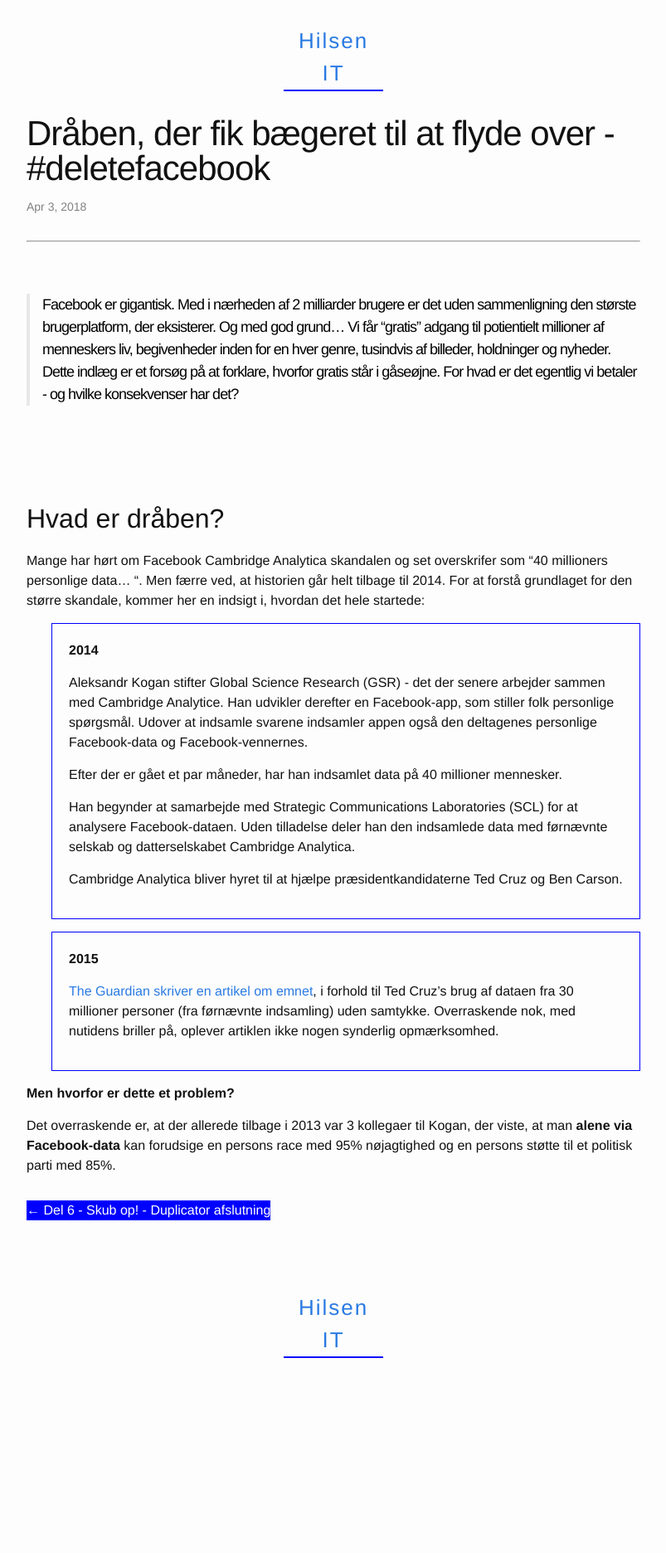
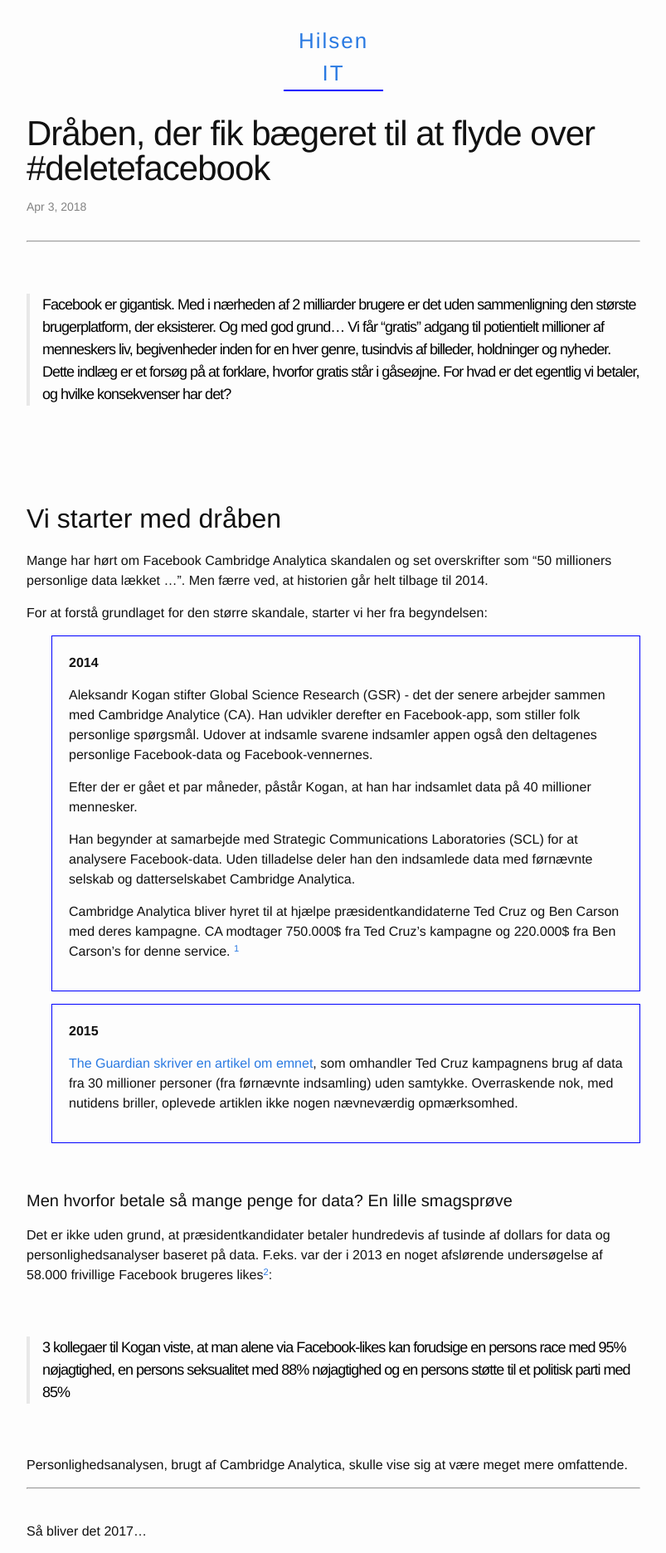
Before and after one commit to peterhoejlundandersen/hilsen, a Jekyll site: the page built from _posts/blogs/2018-04-03-hvorfor-jeg-slettede-min-facebook.markdown, in a window 1280 px wide. Shown: the top 1872 px of the page at 83% size, without its empty margins (238-1041 px from the left). Built offline with Jekyll 4.4.1, drawn with Linux system fonts in a browser that asks for light colours; before the commit the page ends 1737 px from its top, so only the background shows below that; some of the changed text lies outside the part shown.

Commit message:
added a lot to facebook post

```diff
--- a/_posts/blogs/2018-04-03-hvorfor-jeg-slettede-min-facebook.markdown
+++ b/_posts/blogs/2018-04-03-hvorfor-jeg-slettede-min-facebook.markdown
@@ -1,36 +1,81 @@
 ---
 layout: blog
-title: "Dråben, der fik bægeret til at flyde over - #deletefacebook"
+title: "Dråben, der fik bægeret til at flyde over #deletefacebook"
 desc: "Min rejse fra naiv Facebookbruger til en sur, gammel og skræmt data-gnavpotte"
 category: blogs
 seocontent: ""
 seoimage: "Lav et nyt billede"
 ---
 
-> Facebook er gigantisk. Med i nærheden af 2 milliarder brugere er det uden sammenligning den største brugerplatform, der eksisterer. Og med god grund... Vi får "gratis" adgang til potientielt millioner af menneskers liv, begivenheder inden for en hver genre, tusindvis af billeder, holdninger og nyheder. Dette indlæg er et forsøg på at forklare, hvorfor gratis står i gåseøjne. For hvad er det egentlig vi betaler - og hvilke konsekvenser har det?
+> Facebook er gigantisk. Med i nærheden af 2 milliarder brugere er det uden sammenligning den største brugerplatform, der eksisterer. Og med god grund... Vi får "gratis" adgang til potientielt millioner af menneskers liv, begivenheder inden for en hver genre, tusindvis af billeder, holdninger og nyheder. Dette indlæg er et forsøg på at forklare, hvorfor gratis står i gåseøjne. For hvad er det egentlig vi betaler, og hvilke konsekvenser har det?
 
-## Hvad er dråben?
+## Vi starter med dråben
 
-Mange har hørt om Facebook Cambridge Analytica skandalen og set overskrifer som "40 millioners personlige data... ". Men færre ved, at historien går helt tilbage til 2014. For at forstå grundlaget for den større skandale, kommer her en indsigt i, hvordan det hele startede:
+Mange har hørt om Facebook Cambridge Analytica skandalen og set overskrifter som "50 millioners personlige data lækket ...". Men færre ved, at historien går helt tilbage til 2014.
+
+For at forstå grundlaget for den større skandale, starter vi her fra begyndelsen:
+
 
 {: .blue-border }
 * **2014**
 
-* Aleksandr Kogan stifter Global Science Research (GSR) - det der senere arbejder sammen med Cambridge Analytice. Han udvikler derefter en Facebook-app, som stiller folk personlige spørgsmål. Udover at indsamle svarene indsamler appen også den deltagenes personlige Facebook-data og Facebook-vennernes.
+* Aleksandr Kogan stifter Global Science Research (GSR) - det der senere arbejder sammen med Cambridge Analytice (CA). Han udvikler derefter en Facebook-app, som stiller folk personlige spørgsmål. Udover at indsamle svarene indsamler appen også den deltagenes personlige Facebook-data og Facebook-vennernes.
 
-* Efter der er gået et par måneder, har han indsamlet data på 40 millioner mennesker.
+* Efter der er gået et par måneder, påstår Kogan, at han har indsamlet data på 40 millioner mennesker.
 
-* Han begynder at samarbejde med Strategic Communications Laboratories (SCL) for at analysere Facebook-dataen. Uden tilladelse deler han den indsamlede data med førnævnte selskab og datterselskabet Cambridge Analytica.
+* Han begynder at samarbejde med Strategic Communications Laboratories (SCL) for at analysere Facebook-data. Uden tilladelse deler han den indsamlede data med førnævnte selskab og datterselskabet Cambridge Analytica.
 
-* Cambridge Analytica bliver hyret til at hjælpe præsidentkandidaterne Ted Cruz og Ben Carson.
+* Cambridge Analytica bliver hyret til at hjælpe præsidentkandidaterne Ted Cruz og Ben Carson med deres kampagne. CA modtager 750.000$ fra Ted Cruz's kampagne og 220.000$ fra Ben Carson's for denne service. [1](https://www.forbes.com/sites/jodywestby/2018/03/27/what-is-amazing-about-the-facebook-cambridge-analytica-story/#6bbdff7c7d34){:target="_blank" .small-source}
 
 {: .blue-border }
 * **2015**
 
-* [The Guardian skriver en artikel om emnet](https://www.theguardian.com/us-news/2015/dec/11/senator-ted-cruz-president-campaign-facebook-user-data){:target="_blank"}, i forhold til Ted Cruz's brug af dataen fra 30 millioner personer (fra førnævnte indsamling) uden samtykke. Overraskende nok, med nutidens briller på, oplever artiklen ikke nogen synderlig opmærksomhed.
+* [The Guardian skriver en artikel om emnet](https://www.theguardian.com/us-news/2015/dec/11/senator-ted-cruz-president-campaign-facebook-user-data){:target="_blank"}, som omhandler Ted Cruz kampagnens brug af data fra 30 millioner personer (fra førnævnte indsamling) uden samtykke. Overraskende nok, med nutidens briller, oplevede artiklen ikke nogen nævneværdig opmærksomhed.
+
+
+<br>
+
+#### Men hvorfor betale så mange penge for data? En lille smagsprøve
+
+Det er ikke uden grund, at præsidentkandidater betaler hundredevis af tusinde af dollars for data og personlighedsanalyser baseret på data. F.eks. var der i 2013 en noget afslørende undersøgelse af 58.000 frivillige Facebook brugeres likes[2](http://www.pnas.org/content/early/2013/03/06/1218772110){:target="_blank" .small-source}:
+
+> 3 kollegaer til Kogan viste, at man alene via Facebook-likes kan forudsige en persons race med 95% nøjagtighed, en persons seksualitet med 88% nøjagtighed og en persons støtte til et politisk parti med 85%
+
+Personlighedsanalysen, brugt af Cambridge Analytica, skulle vise sig at være meget mere omfattende.
+
+---------
+
+<br>
+
+Så bliver det 2017...
+
+{: .blue-border }
+* **2017**
+
+* [The Intercept skriver en artikel om indsamlingen af data i forhold til Trump Kampagnen](https://theintercept.com/2017/03/30/facebook-failed-to-protect-30-million-users-from-having-their-data-harvested-by-trump-campaign-affiliate/){:target="_blank"} (efter at Cambridge Analytica har samarbejdet med Ted Cruz, går de over til at samarbejde med Trump) hvori man kan læse flere interessante ting:
+
+* Facebook prøvede, efter udgivelsen af Guardians artiklen, at tage kontakt til Global Science Research (den virksomhed som Kogan stiftede) og forlange, at de slettede den data, som de havde taget fra Facebook brugere. Men dette lykkedes altså ikke.
+
+* Det mest interessante er dog, at der i denne artikel er beskrevet nærmere, hvad Facebook data bliver brugt til af Cambridge Analytica, og hvorfor dette er så brugbart for en præsidentkandidat. Cambridge Analytica bruger en model til at lave personlighedsanalyser, som de kalder OCEAN.
+
+<br>
+
+### Data bliver til en personlighedstype... og hvad så?
+
+OCEAN står for: Openness, Conscientiousness, Extroversion, Agreeableness, and Neuroticism.*
+
+{: .small}
+*Oversat: Åbenhed, Samvittighedsfuldhed, Udadvendthed, Grad af enighed og Neurotiskhed (er ikke et ord, men håber du forstår)
+
+Hvis du søger på ["Cambridge Analytica OCEAN" på Youtube](https://www.youtube.com/results?search_query=Cambride+Analytice+OCEAN&page=&utm_source=opensearch){:target="_blank"} og vælger den øverste video, kan du uden videre se direktøren for CA Alexander Nix fortælle stolt om Ted Cruz rejse fra at være en kandidat, hvis navn havde en lav gendkendelsesprocent (low name recognition), til at være Donald Trumps eneste rigtige udfordrer.
+
+
+Det er uvist
 
 
 
-**Men hvorfor er dette et problem?**
+~~FORESTIL DIG SÅ, HVAD MAN KAN GØRE MED 40 MILLIONER SÆT PERSONLIG DATA!~~
 
-Det overraskende er, at der allerede tilbage i 2013 var 3 kollegaer til Kogan, der viste, at man **alene via Facebook-data** kan forudsige en persons race med 95% nøjagtighed og en persons støtte til et politisk parti med 85%.
+
+
+## Bægeret
--- a/_sass/minima/_posts.scss
+++ b/_sass/minima/_posts.scss
@@ -1,5 +1,11 @@
 /* ALL STYLE FOR POSTS/POST*/
-
+.small-source {
+    font-size: 0.7em;
+    vertical-align: top;
+}
+.small {
+  font-size: 0.7em;
+}
 .blue-border {
   border: 1px solid blue;
   padding: 20px;
```
Also changed, not shown: 5 other files.
